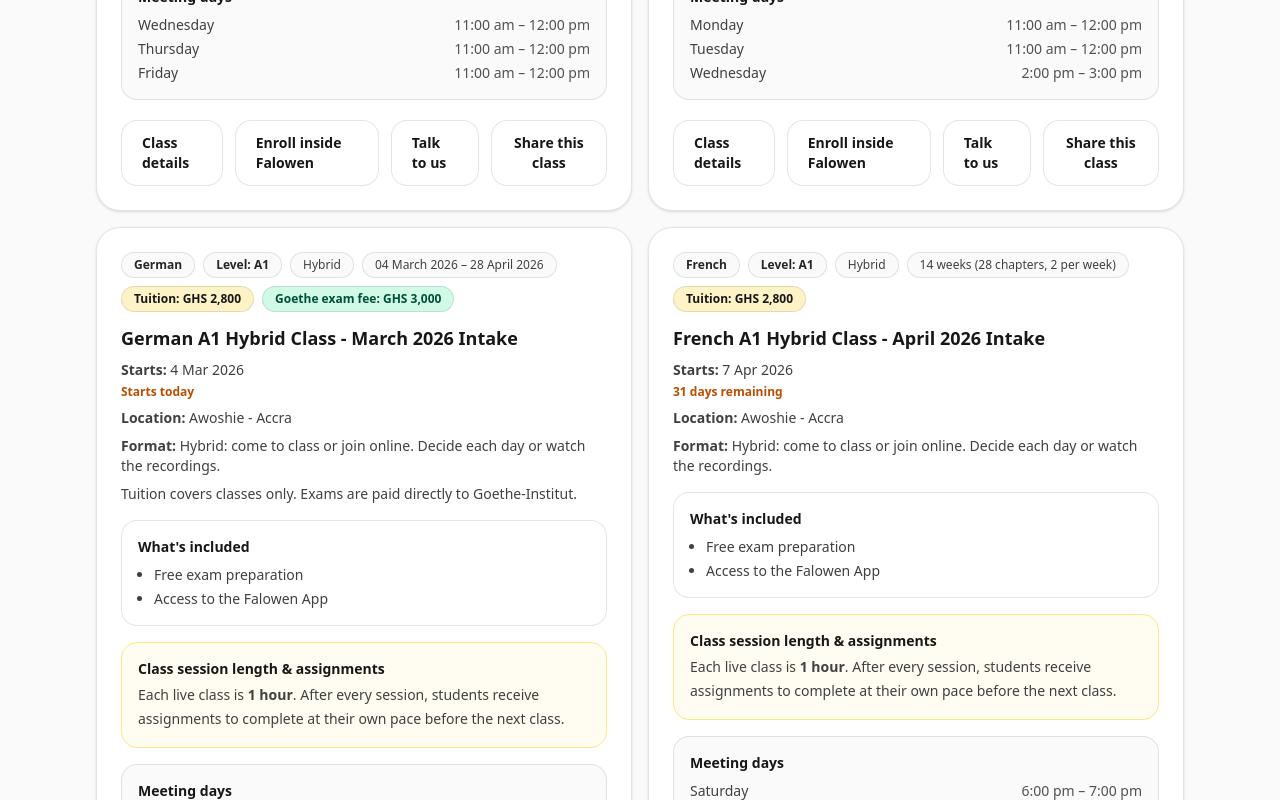
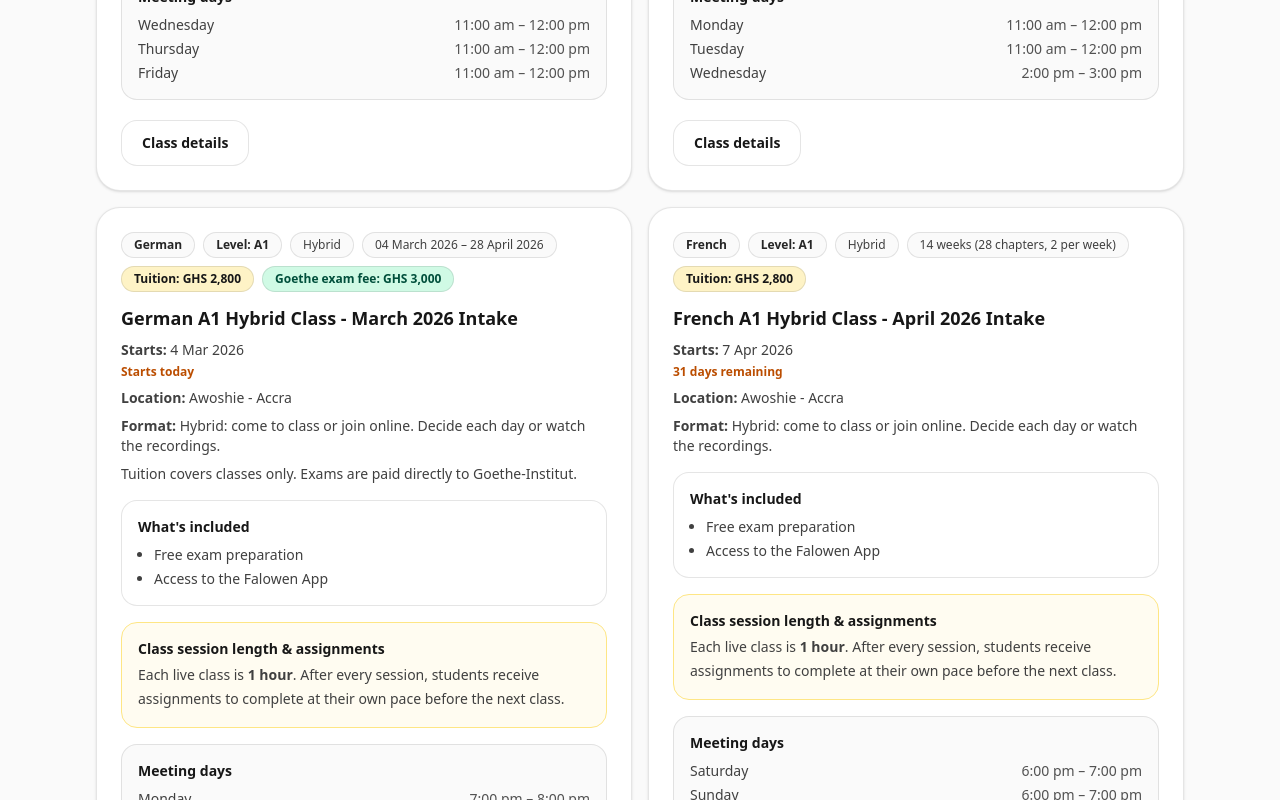
Before and after one commit to learngermanghana/learngermanghana-site, a Next.js app: page /classes in a window 1280 px wide. Shown: the part 1300-2100 px from the top of the page. Built offline with nearby package versions, Linux system fonts and the light colour scheme.

Commit message:
Update classes CTAs to drive detail-page engagement

```diff
--- a/src/app/classes/ClassesPageClient.tsx
+++ b/src/app/classes/ClassesPageClient.tsx
@@ -1,7 +1,7 @@
 
 "use client";
 
-import { useMemo, useState } from "react";
+import { useMemo } from "react";
 
 import { Container } from "@/components/Container";
 import { upcomingClasses, tuitionFeesGHS, goetheExamFeesGHS } from "@/data/content";
@@ -11,32 +11,6 @@ import { CTA, LINKS, SITE } from "@/lib/site";
 
 function money(amount: number) {
   return `GHS ${amount.toLocaleString("en-GH")}`;
-}
-
-function buildClassShareText(
-  classInfo: (typeof upcomingClasses)[number],
-  effectiveTuition?: number,
-  examFee?: number
-) {
-  const meetingDays = classInfo.meetingDays.map((item) => `${item.day} ${item.time}`).join("; ");
-  const includedItems = classInfo.bonus.slice(0, 3).join(", ");
-  const tuitionText = effectiveTuition ? money(effectiveTuition) : "Check in Falowen";
-  const goetheFeeText = classInfo.language === "German"
-    ? ` | Goethe exam fee: ${examFee ? money(examFee) : "Check Goethe"}`
-    : "";
-
-  return [
-    `${classInfo.title}`,
-    `${classInfo.language} ${classInfo.level} • ${classInfo.format}`,
-    `Start: ${formatDatePretty(classInfo.startDate)} | Location: ${classInfo.location}`,
-    `Duration: ${classInfo.duration} | Tuition: ${tuitionText}${goetheFeeText}`,
-    `Schedule: ${meetingDays}`,
-    includedItems ? `Included: ${includedItems}` : "",
-    `Enroll: ${LINKS.falowen}`,
-    `Support: ${CTA.help.href}`,
-  ]
-    .filter(Boolean)
-    .join("\n");
 }
 
 function Step({
@@ -76,44 +50,9 @@ function getFormatLabel(format: string) {
 }
 
 export default function ClassesPage() {
-  const [shareStatus, setShareStatus] = useState("");
-  const [sharedClassId, setSharedClassId] = useState("");
   const nextIntake = useMemo(() => getNextIntake(), []);
 
-  const shareContent = async ({ title, text, url }: { title: string; text: string; url: string }) => {
-    if (navigator.share) {
-      try {
-        await navigator.share({ title, text, url });
-        return "Thanks! Your share has been sent.";
-      } catch (error) {
-        return "Share canceled. You can copy the link instead.";
-      }
-    }
-
-    if (navigator.clipboard?.writeText) {
-      await navigator.clipboard.writeText(url);
-      return "Link copied. Share it with family or friends.";
-    }
-
-    return "Copy this link: " + url;
-  };
-
   const filteredClasses = upcomingClasses;
-
-  const handleClassShare = async (classInfo: (typeof upcomingClasses)[number]) => {
-    const classUrl = `${window.location.origin}${getClassPath(classInfo.id)}`;
-    const tuition = tuitionFeesGHS[classInfo.level];
-    const effectiveTuition = classInfo.tuitionFee ?? tuition ?? undefined;
-    const examFee = classInfo.examFee ?? goetheExamFeesGHS[classInfo.level];
-    const message = await shareContent({
-      title: `${classInfo.title} • Learn Language Education Academy`,
-      text: buildClassShareText(classInfo, effectiveTuition, examFee),
-      url: classUrl,
-    });
-
-    setSharedClassId(classInfo.id);
-    setShareStatus(message);
-  };
 
   return (
     <div className="bg-neutral-50">
@@ -294,42 +233,14 @@ export default function ClassesPage() {
                     </ul>
                   </div>
 
-                  <div className="mt-5 flex flex-col sm:flex-row gap-3">
+                  <div className="mt-5">
                     <a
                       href={getClassPath(c.id)}
                       className="inline-flex w-full sm:w-auto items-center justify-center rounded-2xl border border-black/10 bg-white px-5 py-3 text-sm font-semibold hover:bg-neutral-50"
                     >
                       Class details
                     </a>
-
-                    <a
-                      href={LINKS.falowen}
-                      target="_blank"
-                      rel="noreferrer"
-                      className="inline-flex w-full sm:w-auto items-center justify-center rounded-2xl border border-black/10 bg-white px-5 py-3 text-sm font-semibold hover:bg-neutral-50"
-                    >
-                      Enroll inside Falowen
-                    </a>
-
-                    <a
-                      href={CTA.help.href}
-                      className="inline-flex w-full sm:w-auto items-center justify-center rounded-2xl border border-black/10 bg-white px-5 py-3 text-sm font-semibold hover:bg-neutral-50"
-                    >
-                      Talk to us
-                    </a>
-
-                    <button
-                      type="button"
-                      onClick={() => handleClassShare(c)}
-                      className="inline-flex w-full sm:w-auto items-center justify-center rounded-2xl border border-black/10 bg-white px-5 py-3 text-sm font-semibold hover:bg-neutral-50"
-                    >
-                      Share this class
-                    </button>
                   </div>
-
-                  {sharedClassId === c.id && shareStatus ? (
-                    <div className="mt-3 text-xs text-neutral-500">{shareStatus}</div>
-                  ) : null}
                 </div>
               );
             })}
--- a/src/app/classes/[classId]/page.tsx
+++ b/src/app/classes/[classId]/page.tsx
@@ -8,7 +8,7 @@ import { JsonLd } from "@/components/JsonLd";
 import { upcomingClasses, tuitionFeesGHS, goetheExamFeesGHS } from "@/data/content";
 import { getClassById, getClassPath, isScheduledClass } from "@/lib/classes";
 import { formatDatePretty } from "@/lib/date";
-import { SITE } from "@/lib/site";
+import { CTA, SITE } from "@/lib/site";
 
 type Props = {
   params: Promise<{ classId: string }>;
@@ -74,6 +74,10 @@ export default async function ClassDetailPage({ params }: Props) {
   const agreementDate = new Intl.DateTimeFormat("en-GB", { dateStyle: "long" }).format(new Date());
   const firstInstallment = tuition ? Math.ceil(tuition / 2) : undefined;
   const remainingBalance = tuition && firstInstallment ? tuition - firstInstallment : undefined;
+
+  const classUrl = `${baseUrl}${getClassPath(classInfo.id)}`;
+  const shareText = `${classInfo.title} - ${classUrl}`;
+  const whatsappShareUrl = `https://wa.me/?text=${encodeURIComponent(shareText)}`;
 
   const classSchema = {
     "@context": "https://schema.org",
@@ -155,6 +159,20 @@ export default async function ClassDetailPage({ params }: Props) {
               className="inline-flex items-center justify-center rounded-2xl border border-black/10 bg-white px-5 py-3 text-sm font-semibold hover:bg-neutral-50"
             >
               Payment agreement / contract
+            </a>
+            <a
+              href={CTA.help.href}
+              className="inline-flex items-center justify-center rounded-2xl border border-black/10 bg-white px-5 py-3 text-sm font-semibold hover:bg-neutral-50"
+            >
+              Talk to us
+            </a>
+            <a
+              href={whatsappShareUrl}
+              target="_blank"
+              rel="noreferrer"
+              className="inline-flex items-center justify-center rounded-2xl border border-black/10 bg-white px-5 py-3 text-sm font-semibold hover:bg-neutral-50"
+            >
+              Share this page
             </a>
             <Link
               href="/classes"
```
